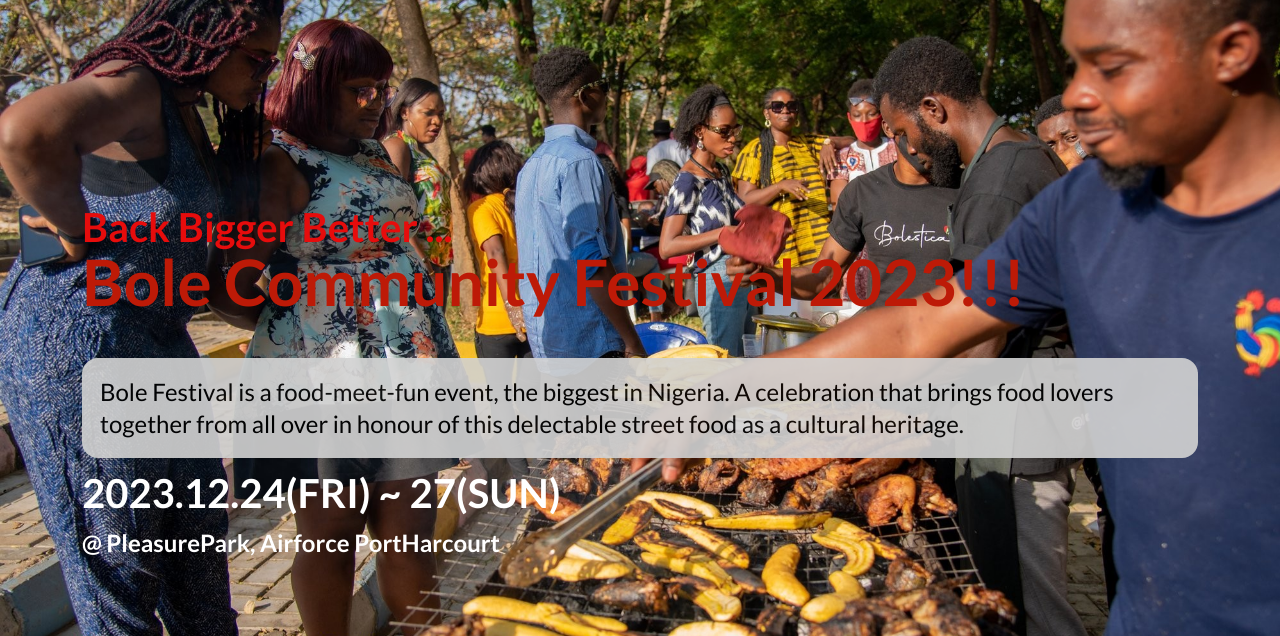
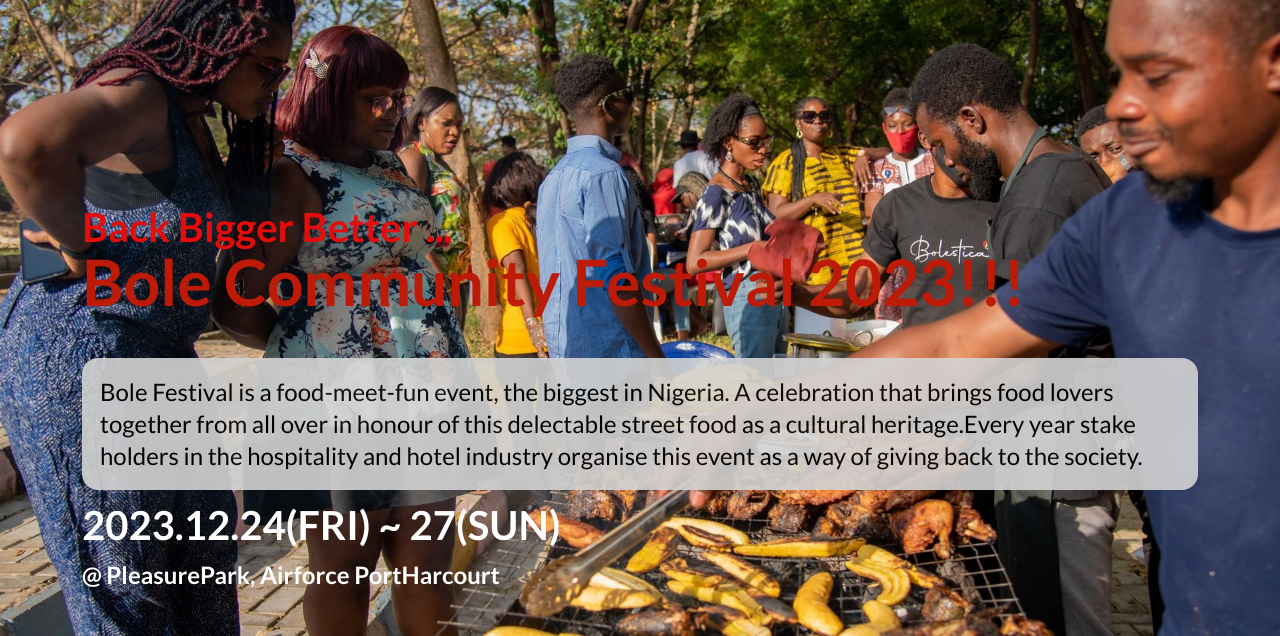
Before and after one commit to emmanuelsteven/module1-capstone-project, a website: page index.html in a window 1280 px wide. Shown: the part 137-773 px from the top of the page. Drawn offline with nearby package versions, Linux system fonts and the light colour scheme.

Commit message:
index.html

```diff
--- a/index.html
+++ b/index.html
@@ -54,7 +54,7 @@
                 <h1>Bole Community Festival 2023!!! <br></h1>
                 <p>
                     Bole Festival is a food-meet-fun event, the biggest in Nigeria. A celebration that brings food
-                    lovers together from all over in honour of this delectable street food as a cultural heritage.
+                    lovers together from all over in honour of this delectable street food as a cultural heritage.Every year stake holders in the hospitality and hotel industry organise this event as a way of giving back to the society.
                 </p>
                 <h2 class="date">2023.12.24(FRI) ~ 27(SUN)</h2>
                 <h2 class="venue">@ PleasurePark, Airforce PortHarcourt </h2>
```
